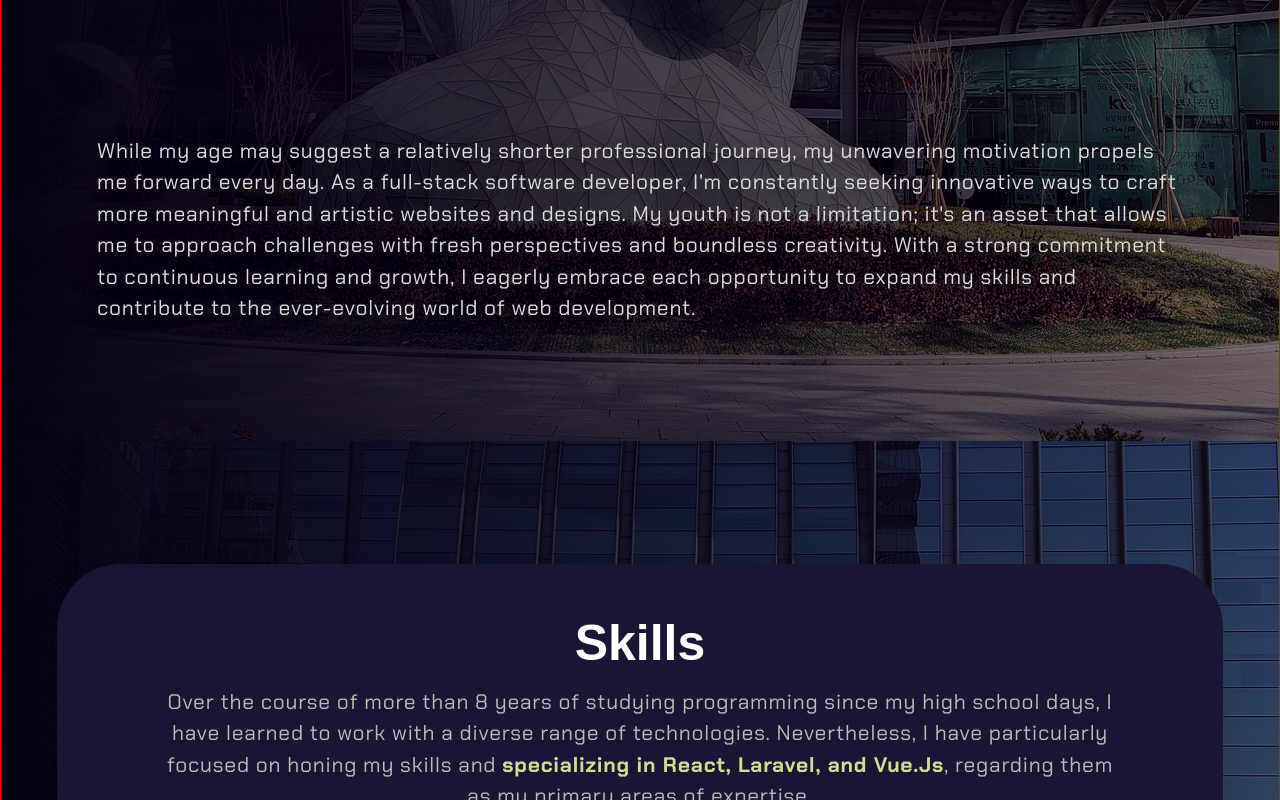
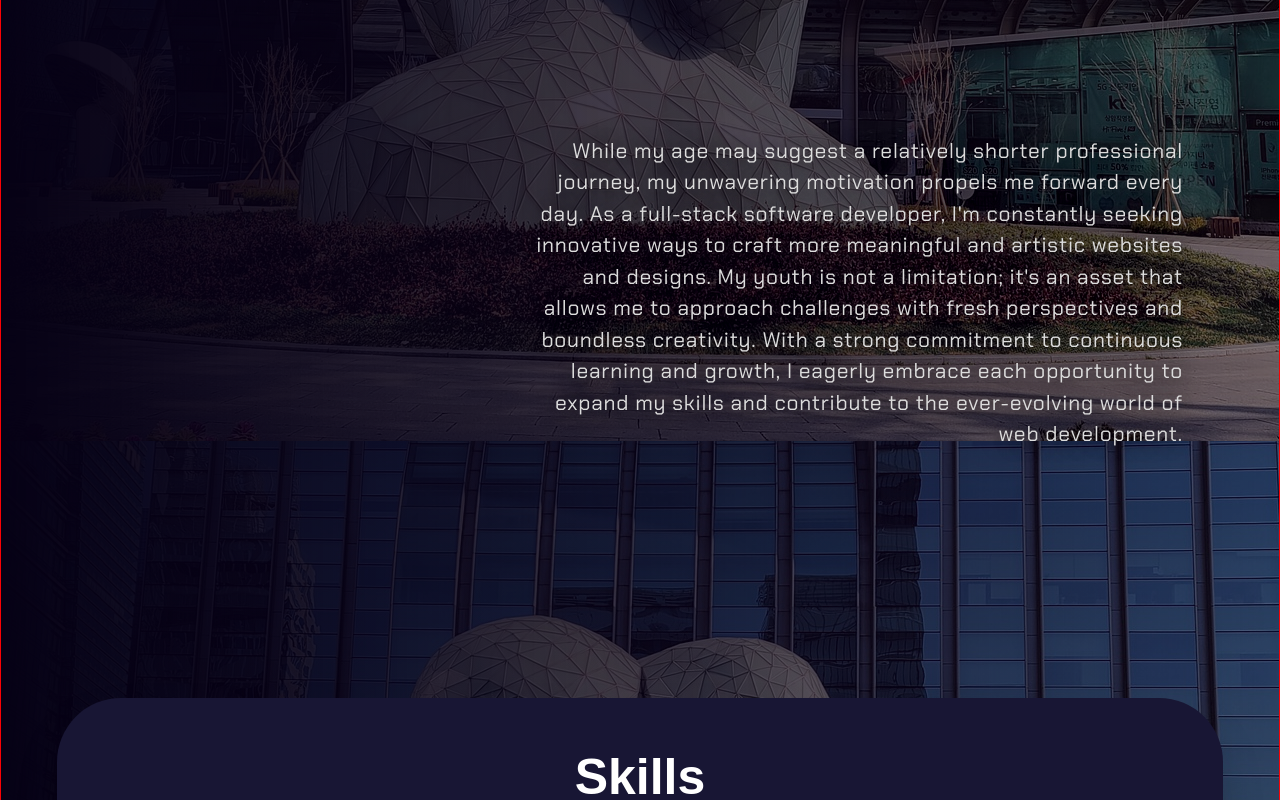
Before and after one commit to ThePushMaker/My_Portfolio_React_Vite, a React (Vite) app: page / in a window 1280 px wide. Shown: the part 1480-2280 px from the top of the page. Built offline with nearby package versions, Linux system fonts and the light colour scheme; a web font is replaced by a local one.

Commit message:
style: banner paragraph2

```diff
--- a/src/components/Banner/Banner.jsx
+++ b/src/components/Banner/Banner.jsx
@@ -94,8 +94,8 @@ const Banner = () => {
             </div>
           </div>
         </div>
-        <div className="mt-40 mb-40">
-          <p className={paragraphStyles}>{t(`banner.paragraph2`)}.</p>
+        <div className="mt-40 mb-40 flex justify-end ">
+          <p className={`${paragraphStyles} w-3/5 text-right`}>{t(`banner.paragraph2`)}.</p>
         </div>
       </section>
     </>
--- a/src/components/NavBar/MobileNavBar.jsx
+++ b/src/components/NavBar/MobileNavBar.jsx
@@ -2,7 +2,6 @@ import { useEffect, useRef, useState } from "react";
 import SocialIcons from "../SocialIcons/SocialIcons";
 import { Link } from "react-router-dom";
 import { useTranslation } from "react-i18next";
-import menuImg from '../../assets/img/icons/menu.svg'
 
 const MobileNavBar = ({ NavbarRoutesHome, NavbarRoutes }) => {
   const [ t ] = useTranslation("global");
@@ -77,7 +76,7 @@ const MobileNavBar = ({ NavbarRoutesHome, NavbarRoutes }) => {
           <div className={`visible inline lg:invisible lg:hidden svg_link1`} >
             {!openMobileNavbar ? (
               // hamburguer
-              <svg className="h-8" viewBox="0 0 24 24" fill="none" xmlns="http://www.w3.org/2000/svg"><g id="SVGRepo_bgCarrier" stroke-width="0"></g><g id="SVGRepo_tracerCarrier" stroke-linecap="round" stroke-linejoin="round"></g><g id="SVGRepo_iconCarrier"> <path d="M4 6H20M4 12H14M4 18H9" stroke="#ffffff" stroke-width="2" stroke-linecap="round" stroke-linejoin="round"></path> </g></svg>
+              <svg className="h-8" viewBox="0 0 24 24" fill="none" xmlns="http://www.w3.org/2000/svg"><g id="SVGRepo_bgCarrier" strokeWidth="0"></g><g id="SVGRepo_tracerCarrier" strokeLinecap="round" strokeLinejoin="round"></g><g id="SVGRepo_iconCarrier"> <path d="M4 6H20M4 12H14M4 18H9" stroke="#ffffff" strokeWidth="2" strokeLinecap="round" strokeLinejoin="round"></path> </g></svg>
               ) : (
               // x
               <svg className="h-6 w-8" viewBox="0 0 1024 1024" xmlns="http://www.w3.org/2000/svg" fill="#000000"><g id="SVGRepo_bgCarrier" strokeWidth="0"></g><g id="SVGRepo_tracerCarrier" strokeLinecap="round" strokeLinejoin="round"></g><g id="SVGRepo_iconCarrier">
```
Also changed, not shown: src/assets/img/icons/menu.svg (deleted).
